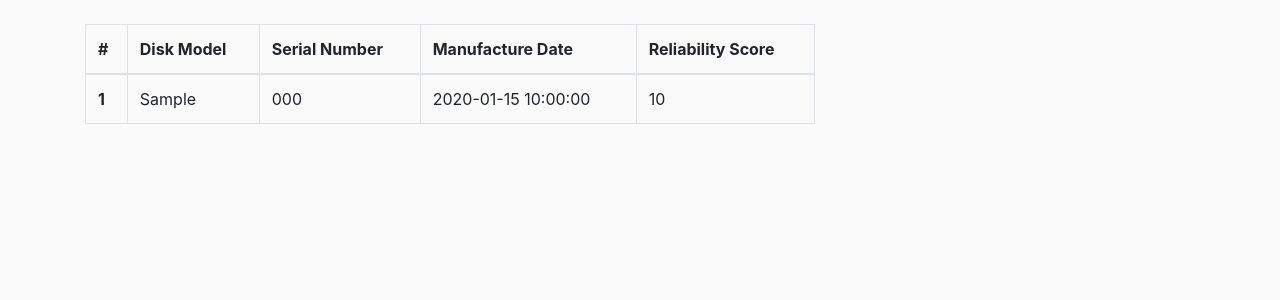
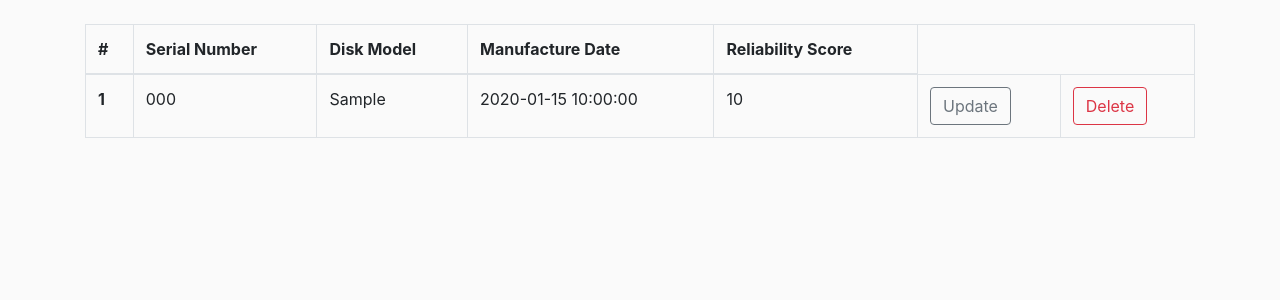
Before and after one commit to cjsegneri/UIUC-CS411-HardDiskGuru, a Flask app: page /myharddisks in a window 1280 px wide. Shown: the part 56-356 px from the top of the page. Run offline with Flask 2, Linux system fonts and the light colour scheme; a user stored in the database is signed in; tables that the repository leaves empty hold one stand-in row (values such as "Sample post"); parts of the project's set-up code (start-up, migrations or seed data) failed here and were passed over; some libraries are stand-ins or nearby versions.

Commit message:
add ability to update and delete hard disks

```diff
--- a/HardDiskGuru/routes.py
+++ b/HardDiskGuru/routes.py
@@ -71,10 +71,37 @@ def enter_hard_disks():
         db.session.add(userdisk)
         db.session.commit()
         flash('Your hard disk has been added.', 'success')
-    return render_template('enter_hard_disks.html', title = 'Enter Hard Disks', form = form)
+    return render_template('enter_hard_disks.html', title = 'Enter Hard Disk', form = form)
 
 @app.route("/myharddisks", methods = ['GET', 'POST'])
 @login_required
 def my_hard_disks():
     my_user_disks = db.session.query(UserDisk).filter(UserDisk.userid == current_user.id).all()
     return render_template('my_hard_disks.html', title = 'My Hard Disks', my_user_disks = my_user_disks)
+
+@app.route("/update/<serial_number>", methods=['GET', 'POST'])
+@login_required
+def update_hard_disk(serial_number):
+    my_user_disk = db.session.query(UserDisk).filter(UserDisk.userid == current_user.id, UserDisk.serialnumber == serial_number).first()
+    form = EnterDiskModelForm()
+    if form.validate_on_submit():
+        my_user_disk.serialnumber = form.serial_number.data
+        my_user_disk.diskmodelid = form.disk_model.data
+        my_user_disk.manufacturedate = form.manufacture_date.data
+        db.session.commit()
+        flash('Your post has been updated!', 'success')
+        return redirect(url_for('my_hard_disks'))
+    elif request.method == 'GET':
+        form.serial_number.data = my_user_disk.serialnumber
+        form.disk_model.data = my_user_disk.diskmodelid
+        form.manufacture_date.data = my_user_disk.manufacturedate
+    return render_template('enter_hard_disks.html', title = "Update Hard Disk", form = form)
+
+@app.route("/delete/<serial_number>", methods=['POST'])
+@login_required
+def delete_hard_disk(serial_number):
+    my_user_disk = db.session.query(UserDisk).filter(UserDisk.userid == current_user.id, UserDisk.serialnumber == serial_number).first()
+    db.session.delete(my_user_disk)
+    db.session.commit()
+    flash('Your post has been deleted!', 'success')
+    return redirect(url_for('my_hard_disks'))
--- a/HardDiskGuru/templates/layout.html
+++ b/HardDiskGuru/templates/layout.html
@@ -55,7 +55,7 @@
 
       <main role="main" class="container">
         <div class="row">
-          <div class="col-md-8">
+          <div class="col-md-12">
             {% with messages = get_flashed_messages(with_categories=True) %}
                 {% if messages %}
                     {% for category, message in messages %}
@@ -67,19 +67,6 @@
             {% endwith %}
             {% block content %}{% endblock %}
           </div>
-          <!-- <div class="col-md-4">
-            <div class="content-section">
-              <h3>Our Sidebar</h3>
-              <p class='text-muted'>You can put any information here you'd like.
-                <ul class="list-group">
-                  <li class="list-group-item list-group-item-light">Latest Posts</li>
-                  <li class="list-group-item list-group-item-light">Announcements</li>
-                  <li class="list-group-item list-group-item-light">Calendars</li>
-                  <li class="list-group-item list-group-item-light">etc</li>
-                </ul>
-              </p>
-            </div>
-          </div> -->
         </div>
       </main>
 
--- a/HardDiskGuru/templates/my_hard_disks.html
+++ b/HardDiskGuru/templates/my_hard_disks.html
@@ -4,8 +4,8 @@
         <thead>
         <tr>
             <th scope="col">#</th>
+            <th scope="col">Serial Number</th>
             <th scope="col">Disk Model</th>
-            <th scope="col">Serial Number</th>
             <th scope="col">Manufacture Date</th>
             <th scope="col">Reliability Score</th>
         </tr>
@@ -14,10 +14,33 @@
             {% for i in range(my_user_disks|length) %}
                 <tr>
                     <th scope="row">{{ i+1 }}</th>
+                    <td>{{ my_user_disks[i].serialnumber }}</td>
                     <td>{{ my_user_disks[i].diskmodelid }}</td>
-                    <td>{{ my_user_disks[i].serialnumber }}</td>
                     <td>{{ my_user_disks[i].manufacturedate }}</td>
                     <td>10</td>
+                    <td><a class="btn btn-outline-secondary" href="{{ url_for('update_hard_disk', serial_number=my_user_disks[i].serialnumber) }}" role="button">Update</a></td>
+                    <td>
+                        <button type="button" class="btn btn-outline-danger" data-toggle="modal" data-target="#deleteModal">Delete</button>
+                        <!-- Modal -->
+                        <div class="modal fade" id="deleteModal" tabindex="-1" role="dialog" aria-labelledby="deleteModalLabel" aria-hidden="true">
+                            <div class="modal-dialog" role="document">
+                            <div class="modal-content">
+                                <div class="modal-header">
+                                <h5 class="modal-title" id="deleteModalLabel">Delete Hard Disk?</h5>
+                                <button type="button" class="close" data-dismiss="modal" aria-label="Close">
+                                    <span aria-hidden="true">&times;</span>
+                                </button>
+                                </div>
+                                <div class="modal-footer">
+                                <button type="button" class="btn btn-secondary" data-dismiss="modal">Close</button>
+                                <form action = "{{ url_for('delete_hard_disk', serial_number=my_user_disks[i].serialnumber) }}" method="POST">
+                                    <input class="btn btn-danger" type="submit" value="Delete">
+                                </form>
+                                </div>
+                            </div>
+                            </div>
+                        </div>
+                    </td>
                 </tr>
             {% endfor %}
         </tbody>
```
Also changed, not shown: HardDiskGuru/forms.py (+11 -8 lines), HardDiskGuru/templates/enter_hard_disks.html (+14 -14 lines), HardDiskGuru/templates/update_hard_disk.html (added).
